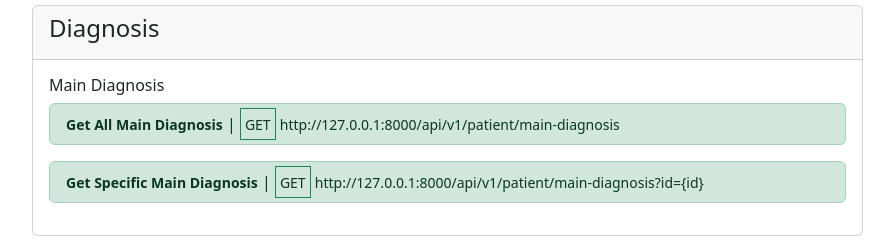
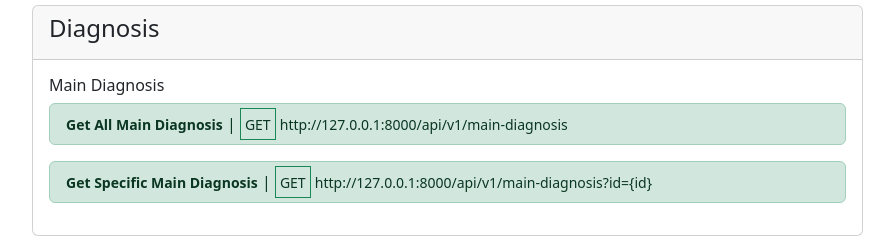
Before and after one commit to LingMyat/Patient-Api-Readable, a plain HTML site: page index.html in a window 1280 px wide. Shown: the part 788-1030 px from the top of the page, without its empty margins (335-1229 px from the left). Drawn offline with nearby package versions, Linux system fonts and the light colour scheme.

Commit message:
Some Api Route Change

```diff
--- a/index.html
+++ b/index.html
@@ -415,7 +415,7 @@
                             <div class="alert py-2 alert-success" role="alert">
                                 <small><b>Get All Main Diagnosis</b></small> | <span
                                     class="border border-success p-1"><small>GET</small></span>
-                                <small>http://127.0.0.1:8000/api/v1/patient/main-diagnosis</small>
+                                <small>http://127.0.0.1:8000/api/v1/main-diagnosis</small>
                             </div>
                         </a>
                         <div class="collapse mb-3" id="collapseExample-main-diagnosis">
@@ -497,7 +497,7 @@
                             <div class="alert py-2 alert-success" role="alert">
                                 <small><b>Get Specific Main Diagnosis</b></small> | <span
                                     class="border border-success p-1"><small>GET</small></span>
-                                <small>http://127.0.0.1:8000/api/v1/patient/main-diagnosis?id={id}</small>
+                                <small>http://127.0.0.1:8000/api/v1/main-diagnosis?id={id}</small>
                             </div>
                         </a>
                         <div class="collapse mb-3" id="collapseExample-specific-diagnosis">
@@ -508,7 +508,7 @@
                                 <div>
                                     <small class="text-primary">
                                         <b>
-                                            "http://127.0.0.1:8000/api/v1/patient/main-diagnosis?id=6"
+                                            "http://127.0.0.1:8000/api/v1/main-diagnosis?id=6"
                                         </b>
                                     </small>
                                 </div>
```
